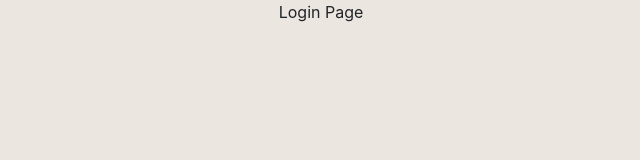
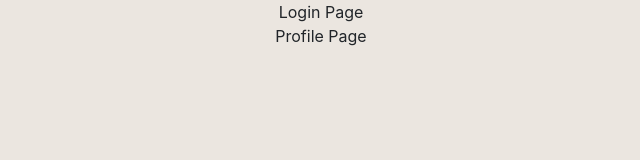
Before and after one commit to Exercise-D010/Database, a React (Create React App) app: page / in a window 1280 px wide. Shown: the top 160 px of the page, without its empty margins (319-959 px from the left). Built offline with nearby package versions, Linux system fonts and the light colour scheme.

Commit message:
create page profile

```diff
--- a/src/App.js
+++ b/src/App.js
@@ -2,11 +2,13 @@ import React from 'react';
 import logo from './logo.svg';
 import './App.css';
 import LoginPage from './pages/login/login';
+import ProfilePage from './pages/profile/profile';
 
 function Aaa() {
   return (
     <div className="App">
       <LoginPage></LoginPage>
+      <ProfilePage></ProfilePage>
     </div>
   );
 }
--- /dev/null
+++ b/src/pages/profile/profile.js
@@ -0,0 +1,11 @@
+import React from 'react';
+
+class ProfilePage extends React.Component{
+    render(){
+        return(
+            <div> Profile Page </div>
+        )
+    }
+}
+
+export default ProfilePage
```
